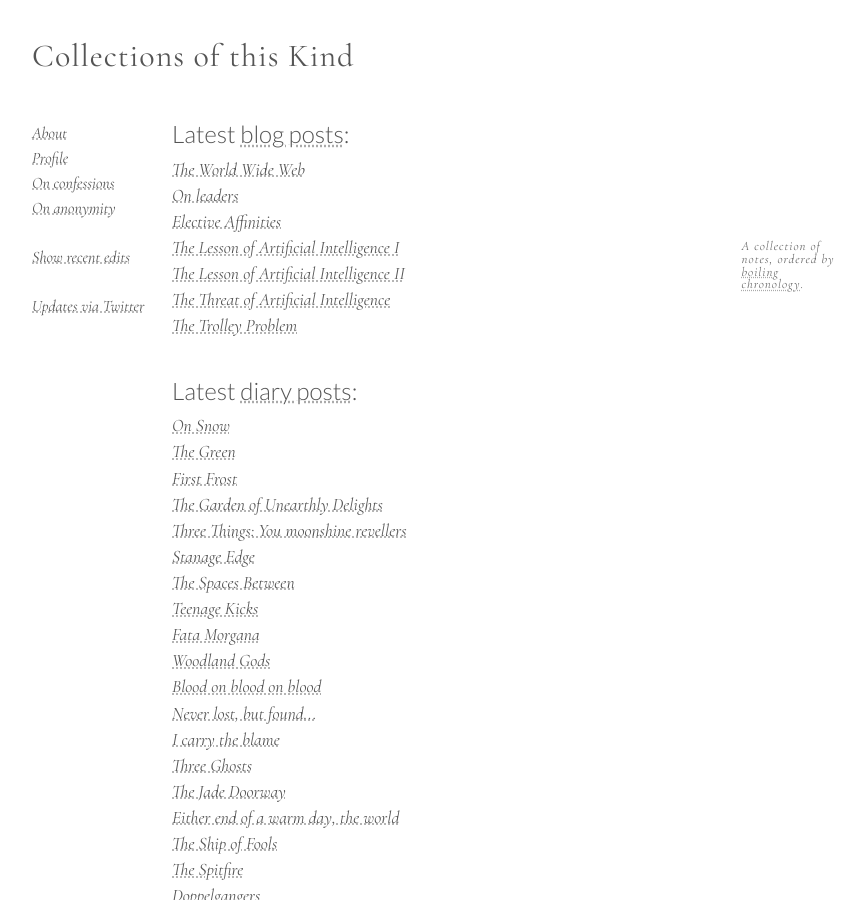
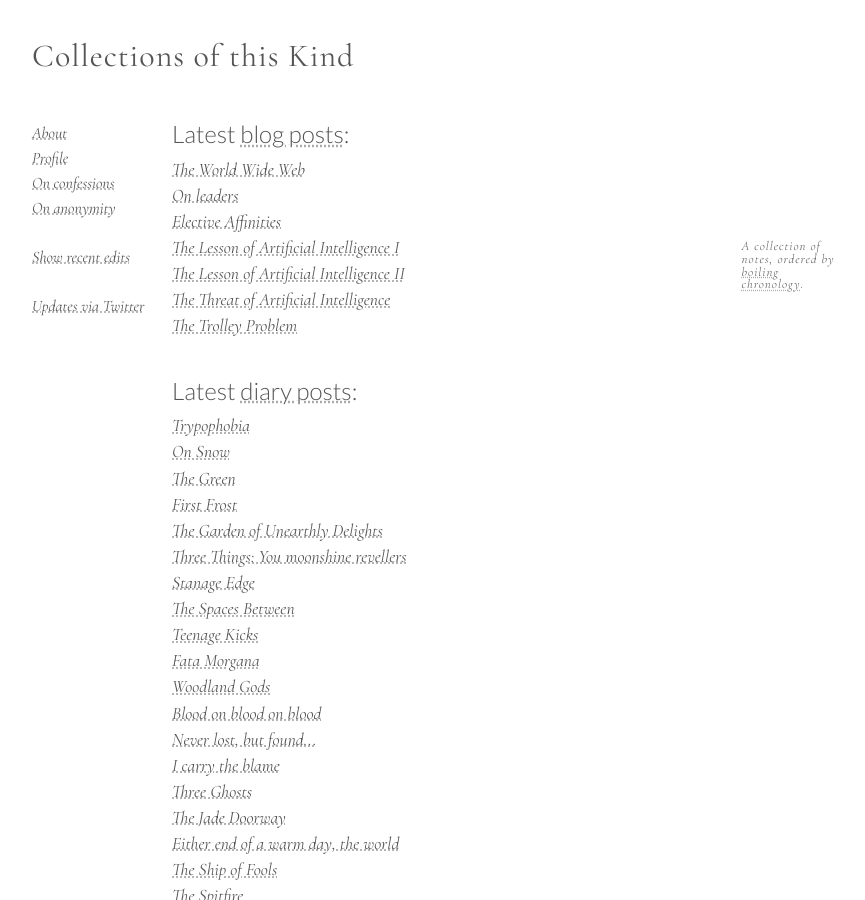
Before and after one commit to CollectionsOfThisKind/collectionsofthiskind.github.io, a Jekyll site: the page built from index.html, in a window 1280 px wide and 900 px high. Shown: the whole window, without its empty margins (78-943 px from the left). Built offline with Jekyll 4.4.1, drawn with Linux system fonts in a browser that asks for light colours.

Commit message:
Add files via upload

```diff
--- a/index.html
+++ b/index.html
@@ -49,6 +49,7 @@ A collection of notes, ordered by <a href="/pages/about/boiling.html">boiling ch
 
 
 <ul class="new">
+<li><a href="pages/diary/the-hole.html">Trypophobia</a></li>
 <li><a href="pages/diary/snow.html">On Snow</a></li>
 <li><a href="pages/diary/the-green.html">The Green</a></li>
 <li><a href="pages/diary/frost.html">First Frost</a></li>
```
